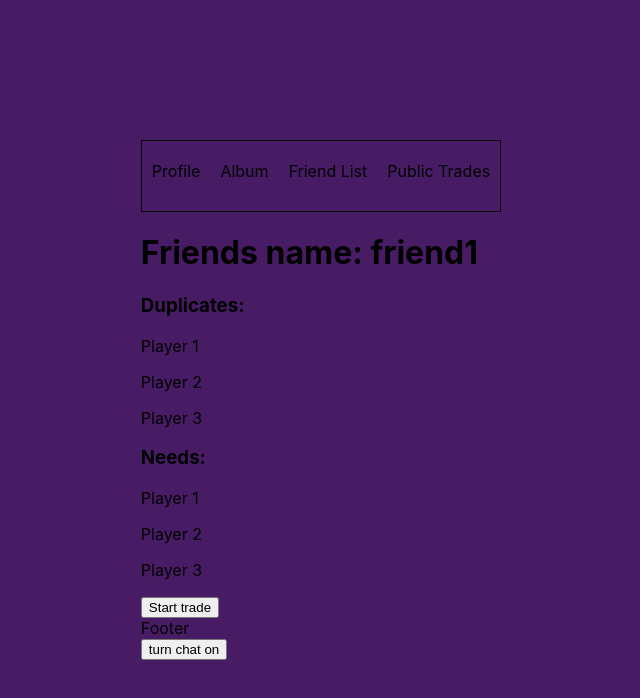
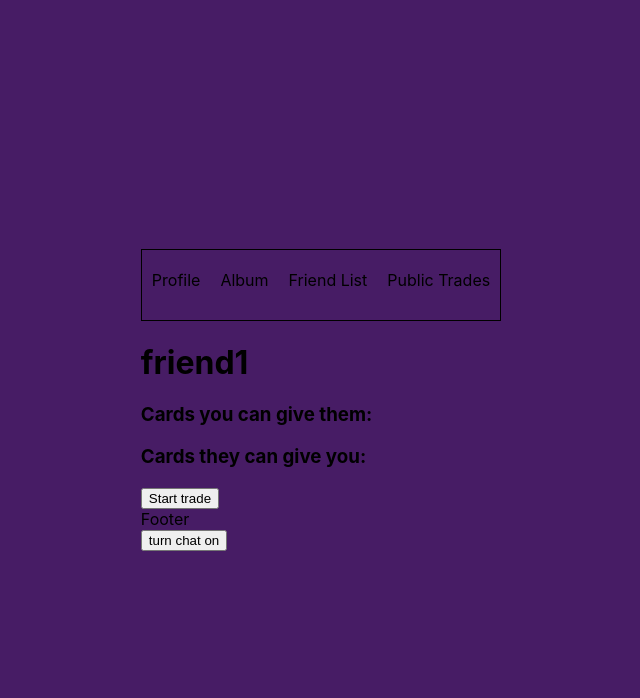
Before and after one commit to kroles1/panini-players, a React (Create React App) app: page /dashboard/friends/1 in a window 1280 px wide. Shown: the top 698 px of the page, without its empty margins (319-959 px from the left). Built offline with nearby package versions, Linux system fonts and the light colour scheme.

Commit message:
give and get stickers appear on friend info page

```diff
--- a/src/components/FriendItem/index.js
+++ b/src/components/FriendItem/index.js
@@ -4,8 +4,6 @@ export default function FriendItem({ username }) {
   return (
     <div>
         <h2>Friend name: {username}</h2>
-        <p>Duplicates:</p>
-        <p>Needs:</p>
     </div>
 
   )
--- a/src/pages/FriendInfo/index.js
+++ b/src/pages/FriendInfo/index.js
@@ -15,24 +15,66 @@ export default function FriendInfo() {
   const friendData = friendsData.filter((person) => person.userId == friendId)[0]
   console.log(friendData);
 
+  // Get and Give
+  const userStickersString = useSelector(state => state.user.cards)
 
-  const renderDuplicates = () => {
+  const userStickersArray = userStickersString.split(' ')
+  let userNeeds = []
+  let userDuplicates = []
+  userStickersArray.forEach(sticker => {
+    let [code, num] = sticker.split('-')
+    if (num == 0) {
+      userNeeds.push(code)
+    } else if (num > 1) {
+      userDuplicates.push(code)
+    }
+  });
+
+  const friendStickersArray = friendData.cards.split(' ')
+  let friendNeeds = []
+  let friendDuplicates = []
+
+  friendStickersArray.forEach(sticker => {
+    let [code, num] = sticker.split('-')
+    if (num == 0) {
+      friendNeeds.push(code)
+    } else if (num > 1) {
+      friendDuplicates.push(code)
+    }
+  });
+
+  let give = []
+  let get = []
+
+  friendNeeds.forEach(sticker => {
+    userDuplicates.forEach(dup => {
+      if(dup == sticker) {
+        give.push(dup)
+      }
+    })
+  })
+
+  friendDuplicates.forEach(sticker => {
+    userNeeds.forEach(need => {
+      if(need == sticker) {
+        get.push(need)
+      }
+    })
+  })
+
+  const renderGives = () => {
     return(
-      <div>
-        <p>Player 1</p>
-        <p>Player 2</p>
-        <p>Player 3</p>
-      </div>
+      give.map((sticker) => {
+        return <p>{sticker}</p>
+      })
     )
   }
 
-  const renderNeeds = () => {
+  const renderGets = () => {
     return(
-      <div>
-        <p>Player 1</p>
-        <p>Player 2</p>
-        <p>Player 3</p>
-      </div>
+      get.map((sticker) => {
+        return <p>{sticker}</p>
+      })
     )
   }
 
@@ -45,14 +87,13 @@ export default function FriendInfo() {
 			.catch((err) => console.error(err));
   }
 
-
   return (
     <>
-    <h1>Friends name: {friendData.username}</h1>
-    <h3>Duplicates:</h3>
-    {renderDuplicates()}
-    <h3>Needs:</h3>
-    {renderNeeds()}
+    <h1>{friendData.username}</h1>
+    <h3>Cards you can give them:</h3>
+    {renderGives()}
+    <h3>Cards they can give you:</h3>
+    {renderGets()}
     <button onClick={sendNotif}>Start trade</button>
     {sentEmail && <p>User notified</p>}
     </>
--- a/src/pages/Friends/index.js
+++ b/src/pages/Friends/index.js
@@ -2,12 +2,11 @@ import React, { useEffect } from 'react'
 import { useNavigate } from 'react-router-dom'
 import { FriendItem } from '../../components'
 import { useDispatch, useSelector } from 'react-redux'
-import { getFriendsData, tradeAvailable } from '../../actions'
+import { getFriendsData } from '../../actions'
 
 export default function Friends() {
   const friendsData = useSelector(state => state.friends.friends)
   const userCardsStr = useSelector(state => state.user.cards)
-  // const friendsList = useSelector(state => state.user.friends)
   console.log(friendsData);
   const userId = useSelector(state => state.user.userId)
 
@@ -17,7 +16,6 @@ export default function Friends() {
   const userCardsArray = userCardsStr.split(' ')
   let userNeeds = []
   let userDuplicates = []
-  // console.log(userCardsArray);
   userCardsArray.forEach(card => {
     let [code, num] = card.split('-')
     if (num == 0) {
@@ -72,20 +70,10 @@ export default function Friends() {
         }
       })
     })
-
     trades.push({id: friend.id, give: give, get: get})
-    // const cardToGet = friend.duplicates.filter(card => {
-
-    //   for(let i = 0; i < userNeeds.length; i++){
-    //     return card == userNeeds[0]
-    //   }
-    // })
-    // trades.push({id: friend.id, get: cardToGet})
   })
 
   console.log(trades);
-
-  // const updatedFriends = friendsData.
 
   let friendsToTradeWith = []
 
@@ -97,51 +85,20 @@ export default function Friends() {
 
   console.log(friendsToTradeWith);
 
-//   friendsData.map((el) =>{
-//     if(action.payload == el.userId){
-//         return {
-//             ...el,
-//             trade: true
-//         }
-//     }
-//     return el
-// })
-  // const friend1CardsArray = friendsData[0].cards.split(' ')
-  // console.log(friend1CardsArray);
-
-  // userCardsArray.array.forEach(card => {
-
-  // });
-
-  // for (let card in userCardsArray) {
-  //   let [codeU, numU] = card.split('-')
-  //   let [codeF, numF] = friend1CardsArray[userCardsArray.indexOf(card)]
-  // }
-
   useEffect(() => {
     dispatch(getFriendsData(userId))
   }, [])
 
   const renderFriends = () => {
     return(
-      // friendsToTradeWith.forEach((trader) => {
         friendsData.map((friend) => {
           for(let i = 0; i < friendsToTradeWith.length; i++){
             if (friend.userId == friendsToTradeWith[i]){
             return <button className="trade" onClick={() => navigate(friend.path)}><FriendItem username={friend.username} /></button>
             }
-            return <button onClick={() => navigate(friend.path)}><FriendItem username={friend.username} /></button>
           }
+          return <button onClick={() => navigate(friend.path)}><FriendItem username={friend.username} /></button>
         })
-      // })
-      // friendsData.map((friend) => {
-      //   friendsToTradeWith.forEach((trader) => {
-      //     if(friend.userId == trader) {
-      //       return <button className="trade" onClick={() => navigate(friend.path)}><FriendItem username={friend.username} /></button>
-      //     }
-          // return <button onClick={() => navigate(friend.path)}><FriendItem username={friend.username} /></button>
-        // })
-      // })
   )
 }
 
```
